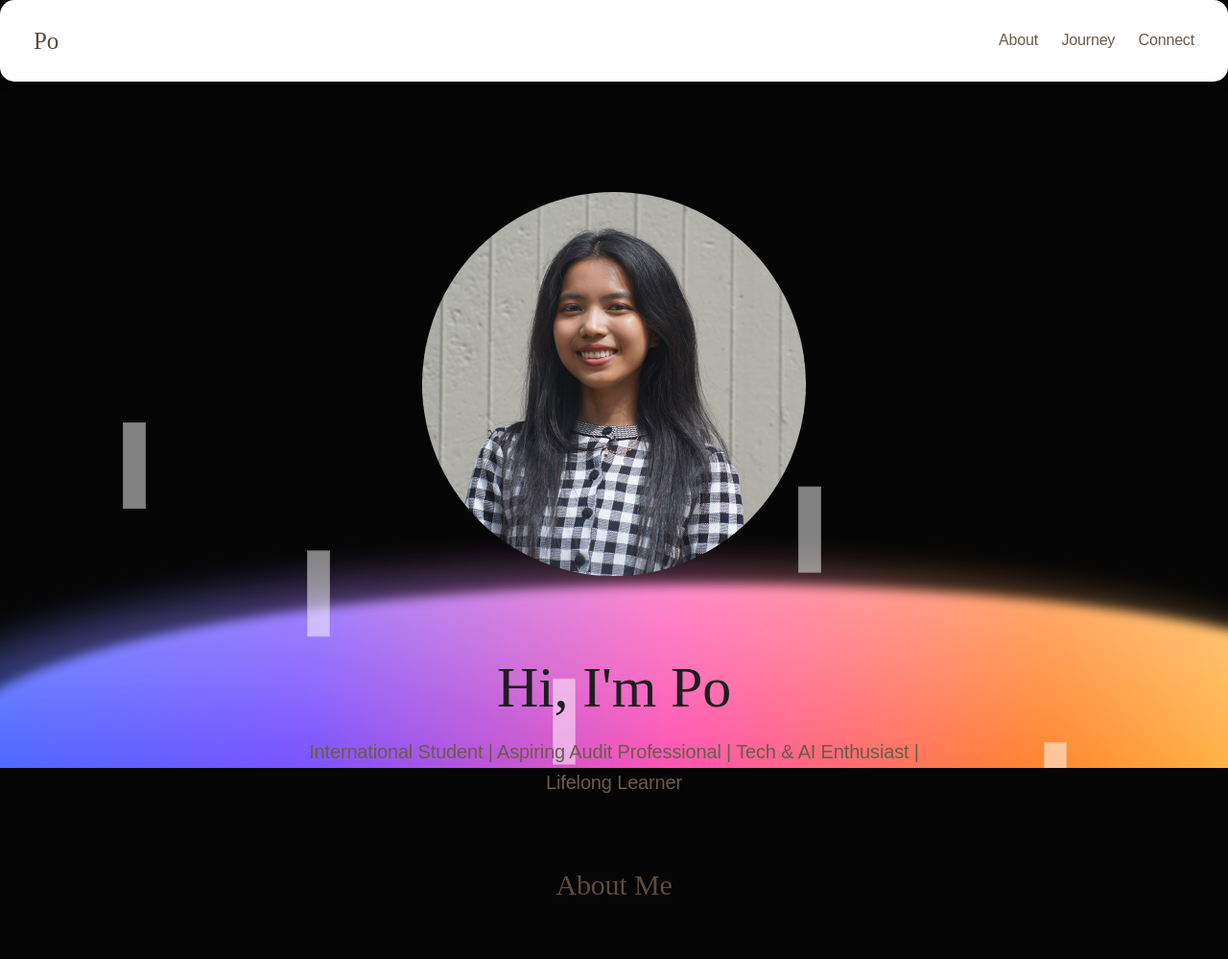
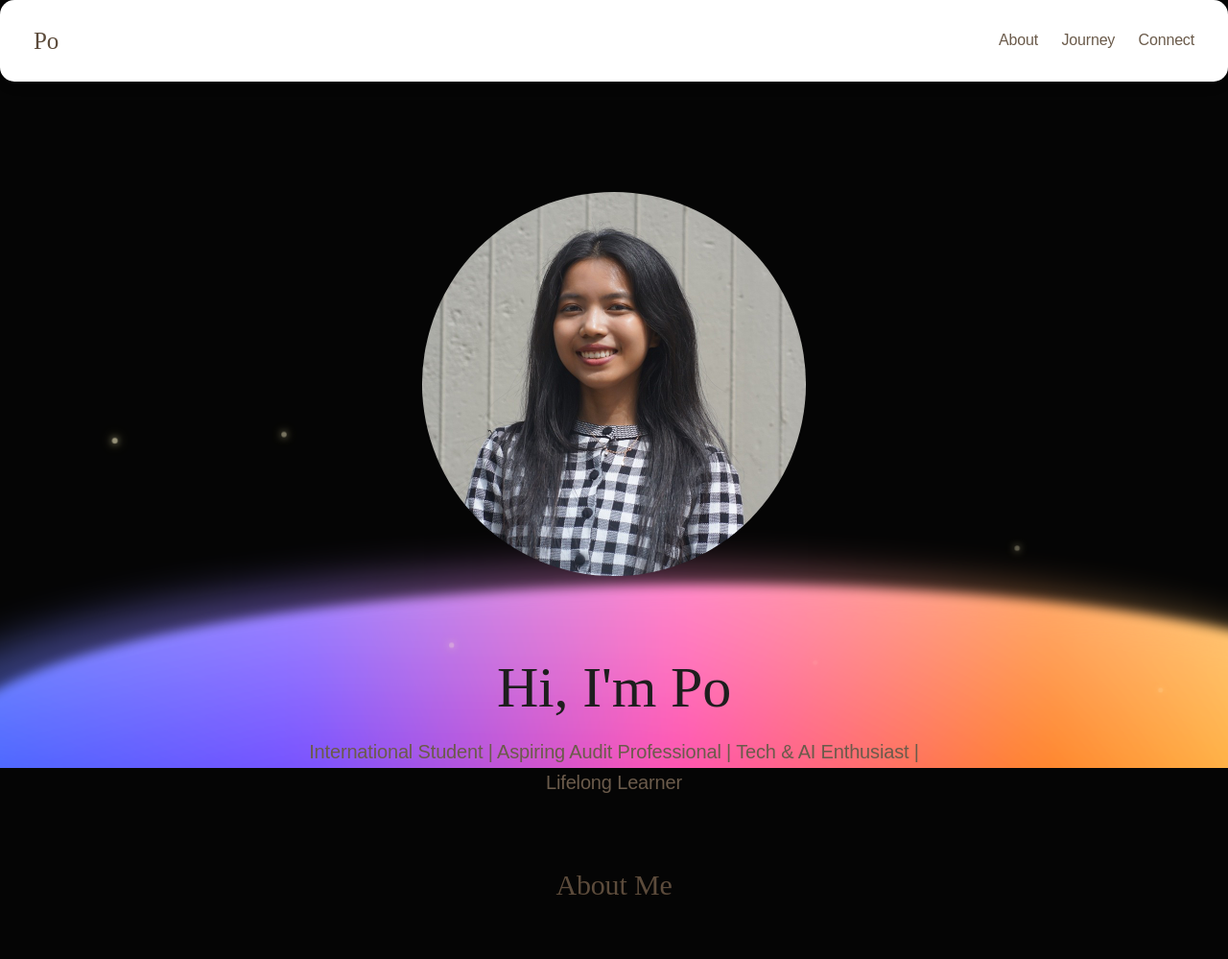
Before and after one commit to po-12365/thet-loon-po-portfolio, a Django app: page / in a window 1280 px wide. Shown: the top 999 px of the page at 96% size. Run offline with Django 5.2, Linux system fonts and the light colour scheme.

Commit message:
Add warm golden sections and memory firefly interactions

```diff
--- a/portfolio/templates/portfolio/home.html
+++ b/portfolio/templates/portfolio/home.html
@@ -364,40 +364,155 @@ html{
 }
 }
 
-.piano-bg {
-    position: fixed;
-    inset: 0;
-    overflow: hidden;
-    z-index: 0;
-    pointer-events: none;
+.fireflies{
+
+    position:fixed;
+
+    inset:0;
+
+    overflow:hidden;
+
+    pointer-events:none;
+
+    z-index:0;
+
 }
 
-.container,
-nav,
-footer {
-    position: relative;
-    z-index: 1;
+.fireflies span{
+
+    position:absolute;
+
+    width:6px;
+
+    height:6px;
+
+    border-radius:50%;
+
+    background:#fff7cc;
+
+    opacity:.15;
+
+    box-shadow:
+    0 0 8px #fff6c2,
+    0 0 15px #ffe27a;
+
+    animation:floatFirefly linear infinite;
+}
+.fireflies span:nth-child(1){
+
+left:8%;
+top:82%;
+animation-duration:12s;
+animation-delay:0s;
+
 }
 
-.key {
-    position: absolute;
-    width: 24px;
-    height: 90px;
-    background: white;
-    border: 1px solid #ddd;
-    opacity: 0.5;
-    animation: floatUp 15s linear infinite;
+.fireflies span:nth-child(2){
+
+left:22%;
+top:70%;
+animation-duration:15s;
+animation-delay:2s;
+
 }
 
-@keyframes floatUp {
-    from {
-        transform: translateY(110vh);
-    }
-    to {
-        transform: translateY(-120px);
-    }
+.fireflies span:nth-child(3){
+
+left:36%;
+top:92%;
+animation-duration:14s;
+animation-delay:4s;
+
 }
 
+.fireflies span:nth-child(4){
+
+left:52%;
+top:78%;
+animation-duration:17s;
+animation-delay:1s;
+
+}
+
+.fireflies span:nth-child(5){
+
+left:66%;
+top:88%;
+animation-duration:13s;
+animation-delay:6s;
+
+}
+
+.fireflies span:nth-child(6){
+
+left:82%;
+top:80%;
+animation-duration:18s;
+animation-delay:3s;
+
+}
+
+.fireflies span:nth-child(7){
+
+left:94%;
+top:94%;
+animation-duration:16s;
+animation-delay:5s;
+
+}
+
+.fireflies span:nth-child(n+8){
+
+left:calc(5% + 90% * var(--random,0.5));
+}
+@keyframes floatFirefly{
+
+0%{
+
+transform:
+translateY(0)
+translateX(0)
+scale(.8);
+
+opacity:0;
+
+}
+
+20%{
+
+opacity:.35;
+
+}
+
+50%{
+
+transform:
+translateY(-180px)
+translateX(18px)
+scale(1);
+
+opacity:.65;
+
+}
+
+80%{
+
+opacity:.25;
+
+}
+
+100%{
+
+transform:
+translateY(-380px)
+translateX(-15px)
+scale(.7);
+
+opacity:0;
+
+}
+
+}
 
 .connect-box {
     background: #FAF8F4;
@@ -689,14 +804,28 @@ footer{
     <div class="wave wave2"></div>
 </div>
 
+<div class="fireflies">
 
-<div class="piano-bg">
-    <div class="key" style="left:10%; animation-delay:0s;"></div>
-    <div class="key" style="left:25%; animation-delay:2s;"></div>
-    <div class="key" style="left:45%; animation-delay:4s;"></div>
-    <div class="key" style="left:65%; animation-delay:1s;"></div>
-    <div class="key" style="left:85%; animation-delay:5s;"></div>
+    <span></span>
+    <span></span>
+    <span></span>
+    <span></span>
+    <span></span>
+
+    <span></span>
+    <span></span>
+    <span></span>
+    <span></span>
+    <span></span>
+
+    <span></span>
+    <span></span>
+    <span></span>
+    <span></span>
+    <span></span>
+
 </div>
+
 
 <nav>
 
```
